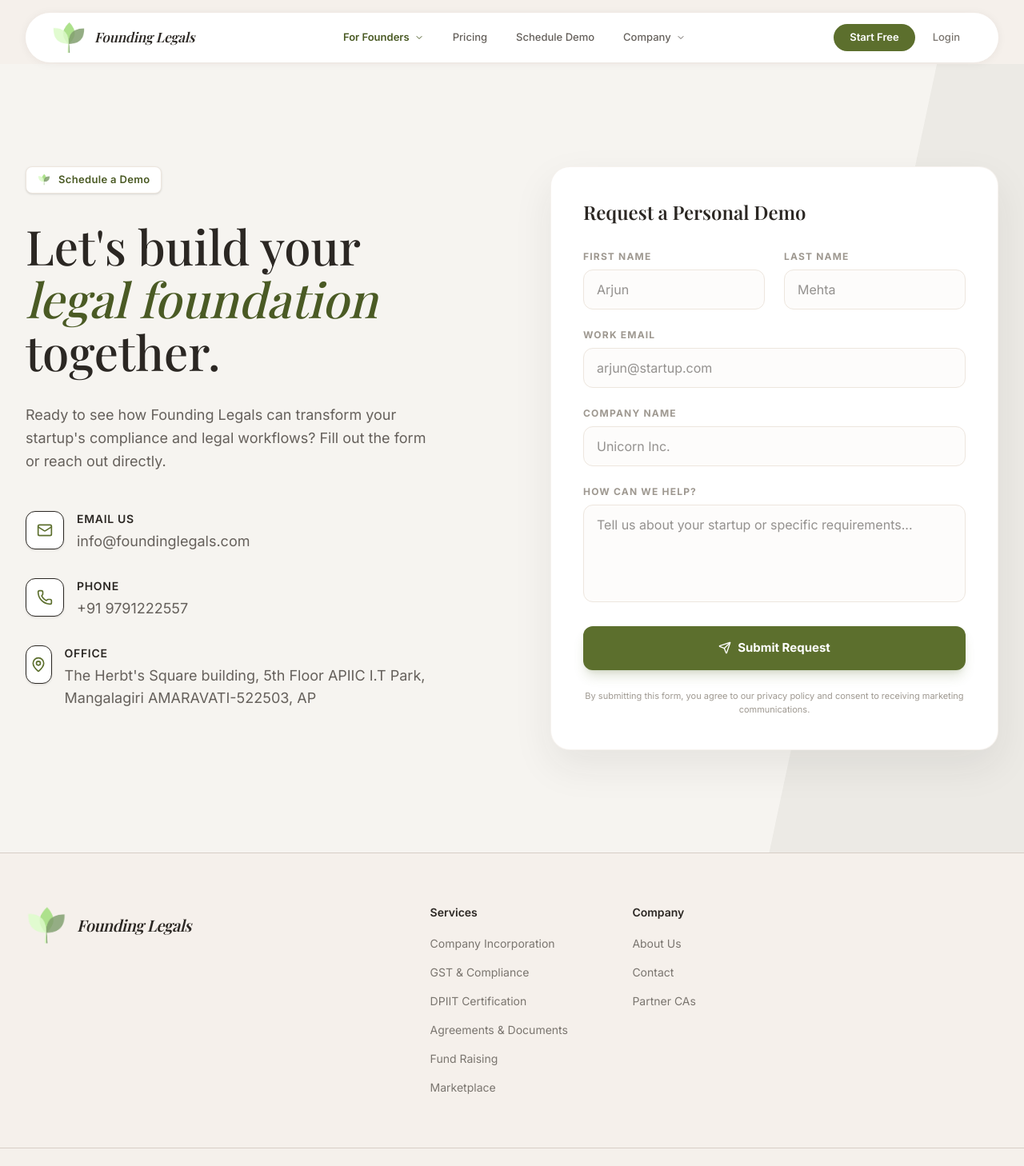
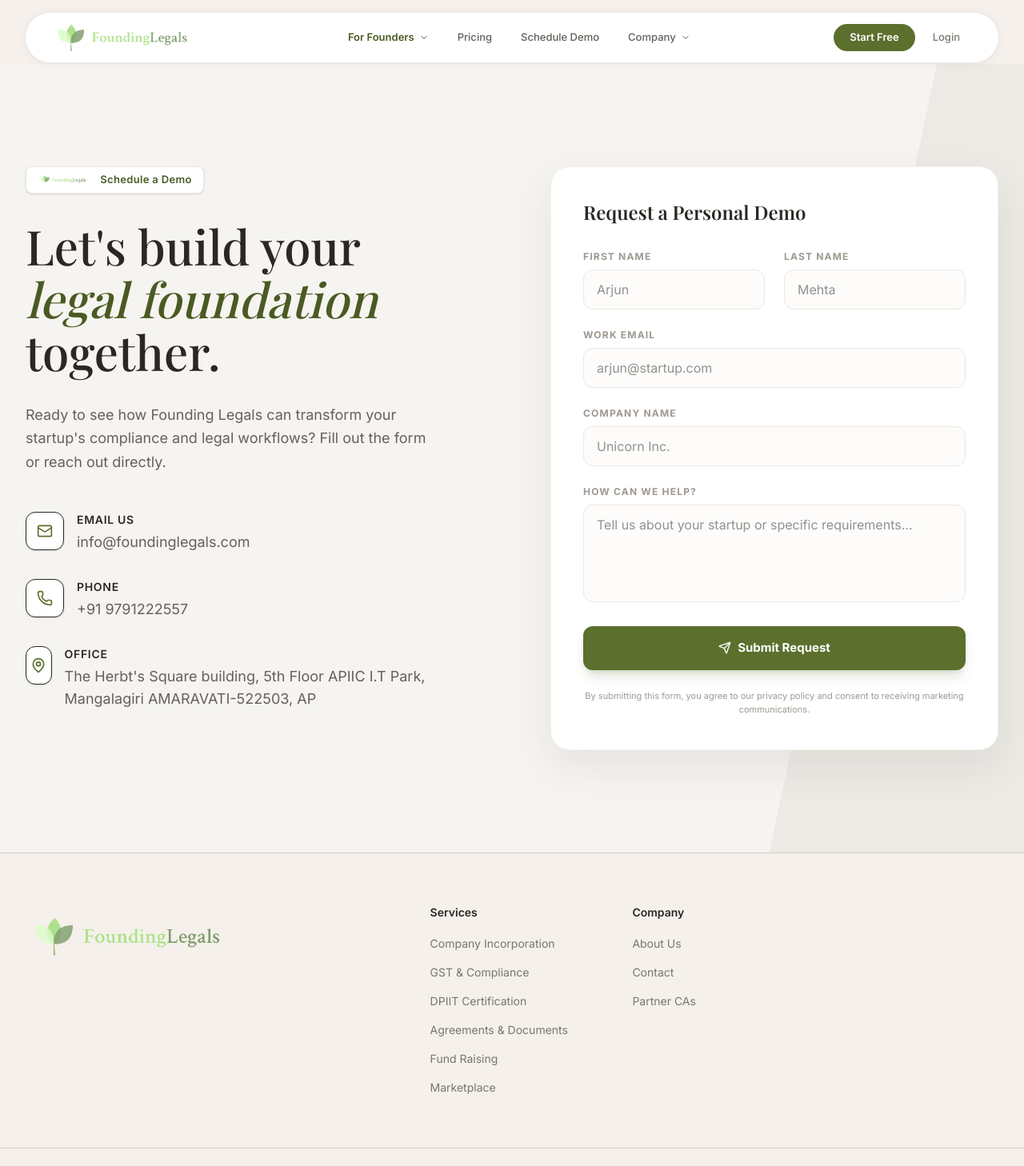
Before and after one commit to FoundingLegals/FoundingLegals-Website, a Next.js app: page /contact in a window 1280 px wide. Shown: the top 1458 px of the page at 80% size. Built offline with nearby package versions, Linux system fonts and the light colour scheme.

Commit message:
feat: updated logo across all components and increased size as per user feedback

```diff
--- a/src/components/Contact.tsx
+++ b/src/components/Contact.tsx
@@ -38,7 +38,7 @@
           {/* Left Column: Info */}
           <div>
             <div className="inline-flex items-center gap-2.5 px-3.5 py-1.5 bg-white border border-brown-100 rounded-lg text-olive-700 text-[13px] font-semibold tracking-wide mb-8 shadow-sm">
-              <img src="/Logo.png" alt="" className="w-4 h-4 object-contain" />
+              <img src="/Founding Legals Logo.png" alt="" className="h-5 w-auto object-contain" />
               Schedule a Demo
             </div>
 
--- a/src/components/Footer.tsx
+++ b/src/components/Footer.tsx
@@ -24,15 +24,12 @@
         <div className="grid grid-cols-1 md:grid-cols-2 lg:grid-cols-5 gap-12">
           {/* Brand Column */}
           <div className="lg:col-span-2">
-            <a href="#" className="flex items-center gap-3 mb-6 group">
+            <a href="#" className="flex items-center mb-6 group">
               <img
-                src="/Logo.png"
-                alt="Founding Legals Logo"
-                className="w-10 h-10 sm:w-13 sm:h-13 object-contain transition-transform duration-300 group-hover:scale-105"
+                src="/Founding Legals Logo.png"
+                alt="Founding Legals"
+                className="h-14 sm:h-20 w-auto object-contain transition-transform duration-300 group-hover:scale-105"
               />
-              <span className="text-xl font-semibold tracking-tight text-brown-900 italic font-serif">
-                Founding Legals
-              </span>
             </a>
           </div>
 
--- a/src/components/Header.tsx
+++ b/src/components/Header.tsx
@@ -92,15 +92,12 @@
       >
         <div className="flex items-center justify-between h-[56px] sm:h-[62px] px-6 lg:px-8">
           {/* Logo */}
-          <a href="/" className="flex items-center gap-2.5 shrink-0 group">
+          <a href="/" className="flex items-center shrink-0 group">
             <img
-              src="/Logo.png"
-              alt="Founding Legals Logo"
-              className="w-9 h-9 sm:w-11 sm:h-11 object-contain transition-transform duration-300 group-hover:scale-105"
+              src="/Founding Legals Logo.png"
+              alt="Founding Legals"
+              className="h-11 sm:h-14 w-auto object-contain transition-transform duration-300 group-hover:scale-105"
             />
-            <span className="text-[15px] sm:text-[17px] font-semibold tracking-[-0.01em] text-brown-900 italic font-serif block">
-              Founding Legals
-            </span>
           </a>
 
           {/* Desktop Nav */}
--- a/src/components/Process.tsx
+++ b/src/components/Process.tsx
@@ -64,7 +64,7 @@
               <div className="bg-olive-600 rounded-3xl p-10 relative overflow-hidden smooth-hover">
                 {/* Subtle Logo watermark */}
                 <div className="absolute inset-0 opacity-[0.05] flex items-center justify-center pointer-events-none">
-                  <img src="/Logo.png" alt="" className="w-[180px] h-[180px] object-contain brightness-0 invert" />
+                  <img src="/Founding Legals Logo.png" alt="" className="w-[320px] h-auto object-contain brightness-0 invert" />
                 </div>
                 <div className="relative space-y-6">
                   {steps.map((step, idx) => (
--- a/src/components/Roadmap.tsx
+++ b/src/components/Roadmap.tsx
@@ -272,11 +272,11 @@
             {/* NODE - Plain Logo */}
             <g id="nodebox" ref={nodeboxRef} opacity="0">
               <image
-                x="210"
-                y="305"
-                width="72"
-                height="72"
-                href="/Logo.png"
+                x="155"
+                y="318"
+                width="170"
+                height="50"
+                href="/Founding Legals Logo.png"
                 className="drop-shadow-sm"
               />
             </g>
```
Also changed, not shown: public/Founding Legals Logo.png (added).
